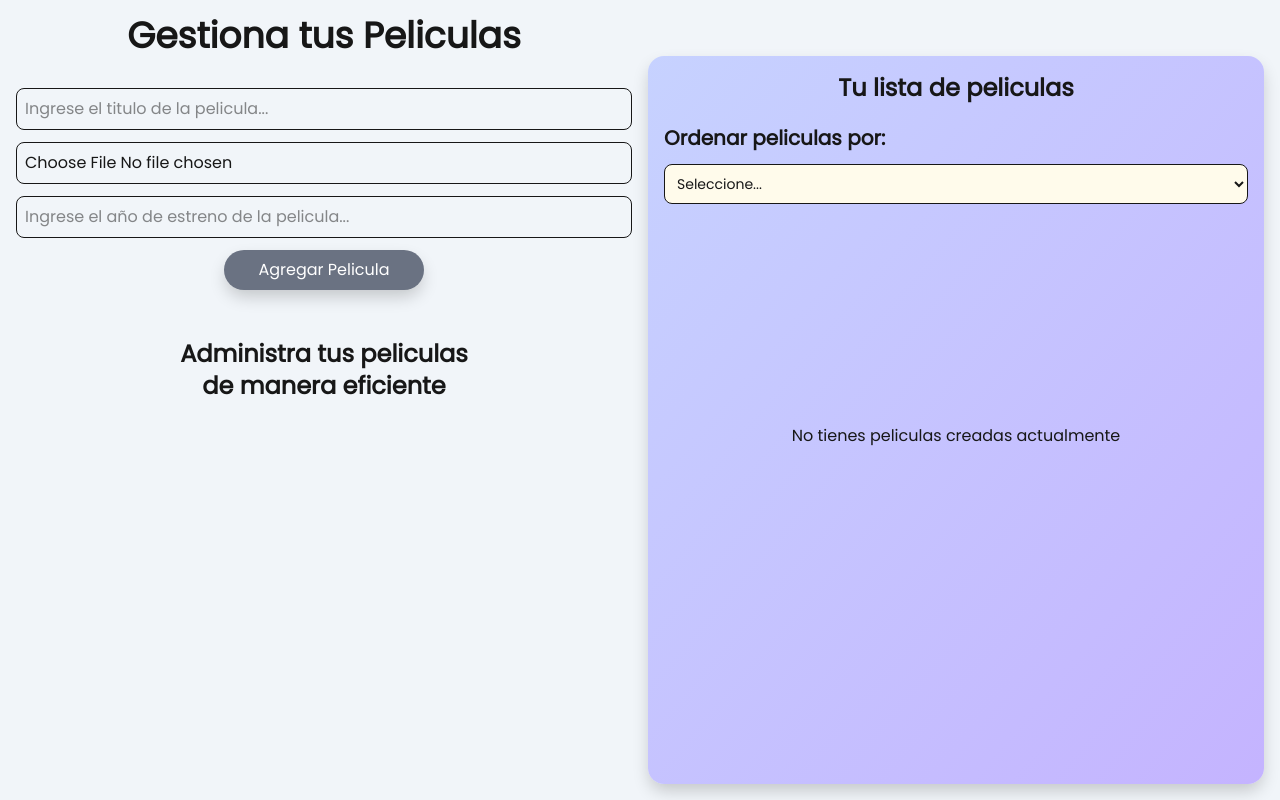
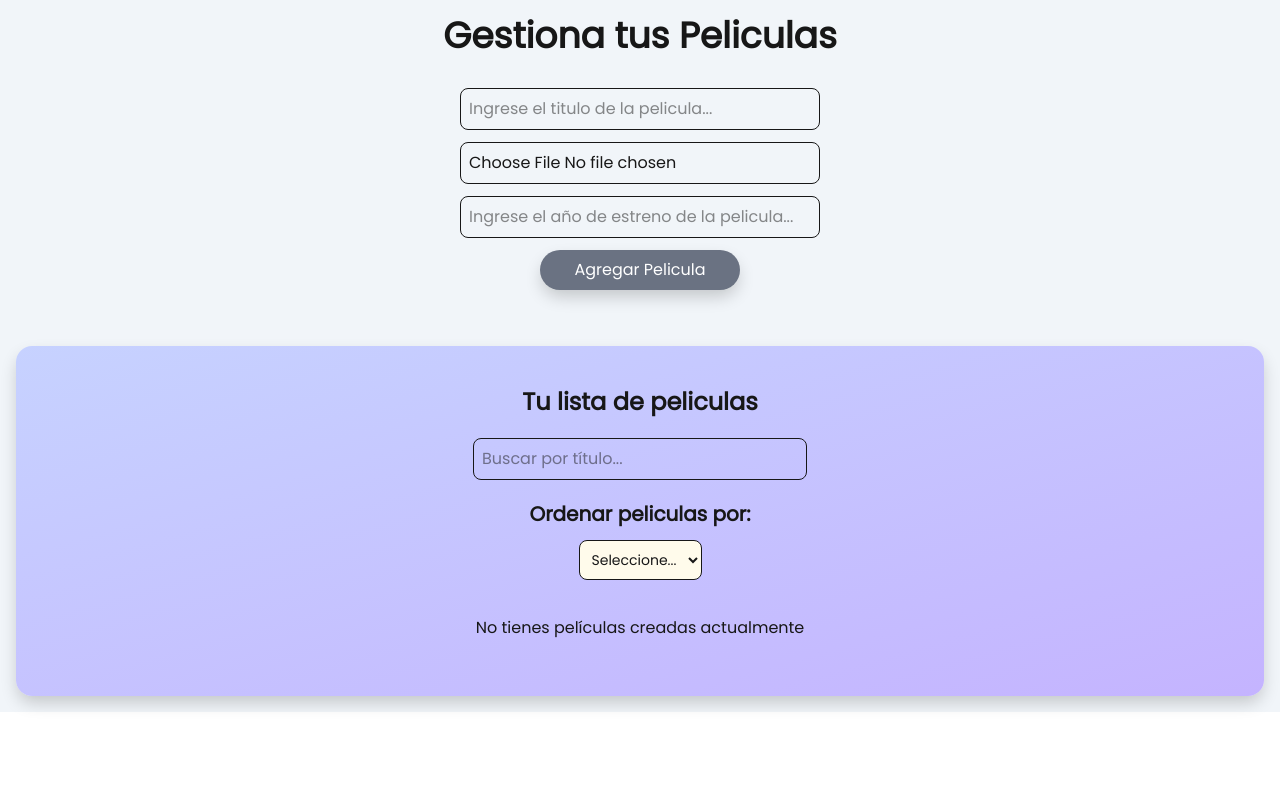
Before and after one commit to camilo520/movies-app, a Next.js app: page / in a window 1280 px wide. Built offline with nearby package versions, Linux system fonts and the light colour scheme.

Commit message:
feat: v2 app

```diff
--- a/src/app/globals.css
+++ b/src/app/globals.css
@@ -69,3 +69,14 @@ body {
   background: #59549c;
   border-radius: 10px;
 }
+
+@keyframes slideOut {
+  to {
+    opacity: 0;
+    transform: translateY(100px);
+  }
+}
+
+.slide-out {
+  animation: slideOut 0.4s forwards;
+}
--- a/src/app/page.tsx
+++ b/src/app/page.tsx
@@ -8,6 +8,7 @@ import Image from "next/image";
 export default function MovieApp() {
   //---Estado para manejar las peliculas---
   const [movies, setMovies] = useState<Movie[]>([]);
+  const [searchMovie, setSearchMovie] = useState("");
 
   //---Estado para manejar el orden de las peliculas---
   const [sortBy, setSortBy] = useState<keyof Movie | "">("");
@@ -32,6 +33,11 @@ export default function MovieApp() {
     setMovies([...movies, newMovie]);
   };
 
+  //---Estado para manejar las peliculas en base a su titulo---
+  const filteredMovies = movies.filter((movie) =>
+    movie.titulo.toLowerCase().includes(searchMovie.toLowerCase())
+  );
+
   //---Función para eliminar un producto de la lista---
   const deleteMovie = (id: number) => {
     const updatedMovies = movies.filter((m) => m.id !== id);
@@ -39,7 +45,7 @@ export default function MovieApp() {
   };
 
   //---Función para ordenar las peliculas---
-  const sortedProducts = [...movies].sort((a, b) => {
+  const sortedProducts = [...filteredMovies].sort((a, b) => {
     if (!sortBy) return 0;
 
     const fieldA = a[sortBy];
@@ -57,35 +63,39 @@ export default function MovieApp() {
   });
 
   return (
-    <div className="p-4 flex flex-row justify-between gap-4 bg-slate-100 h-screen ">
-      <div className="w-1/2">
+    <div className="p-4 flex flex-col justify-center  bg-slate-100 h-full ">
+      <div className="w-full flex justify-center flex-col items-center">
         <h1 className="text-4xl font-bold mb-5 flex justify-center text-center">
           Gestiona tus Peliculas
         </h1>
         <MovieForm movies={movies} onAddMovie={addMovie} />
-        <div className="flex flex-col justify-center p-8 gap-10">
-          <p className="text-center font-bold text-2xl pl-30 pr-30">
-            Administra tus peliculas de manera eficiente
-          </p>
-        </div>
       </div>
-      <div className="pt-10 flex w-1/2 justify-center ">
-        <div className="flex w-full justify-start flex-col gap-5 p-4 rounded-2xl shadow-[0px_8px_17px_-2px_rgba(0,_0,_0,_0.2)] bg-gradient-to-tl from-violet-300 to-indigo-200">
+      <div className="pt-10 flex w-full justify-center ">
+        <div className="flex w-full justify-start flex-col gap-5 p-10 rounded-2xl shadow-[0px_8px_17px_-2px_rgba(0,_0,_0,_0.2)] bg-gradient-to-tl from-violet-300 to-indigo-200">
           <h2 className="text-2xl font-bold self-center text-center">
             Tu lista de peliculas
           </h2>
-          <div className=" flex flex-col justify-start gap-3">
+          <div className="flex flex-col items-center justify-start w-full ">
+            <input
+              type="text"
+              placeholder="Buscar por título..."
+              value={searchMovie}
+              onChange={(e) => setSearchMovie(e.target.value)}
+              className="border p-2 rounded-lg"
+            />
+          </div>
+          <div className=" flex flex-col items-center justify-start w-full gap-3">
             <label className="font-bold text-xl">Ordenar peliculas por: </label>
             <select
               onChange={(e) => setSortBy(e.target.value as keyof Movie)}
               className="border p-2  cursor-pointer text-sm bg-amber-50 rounded-lg"
             >
               <option value="">Seleccione...</option>
-              <option value="nombre">Titulo</option>
+              <option value="titulo">Titulo</option>
               <option value="anio">Año</option>
             </select>
           </div>
-          <div className=" max-h-[600px] overflow-y-auto">
+          <div className=" max-h-[500px] overflow-y-auto">
             <MovieList movies={sortedProducts} onDeleteMovie={deleteMovie} />
           </div>
         </div>
--- a/src/components/MovieItem.tsx
+++ b/src/components/MovieItem.tsx
@@ -1,47 +1,62 @@
-import React from "react";
+import React, { useState } from "react";
 import type { MovieItemProps } from "../types/MovieType";
 import Image from "next/image";
 
 //---Componente para mostrar una pelicula---
 const MovieItem: React.FC<MovieItemProps> = ({ movie, onDeleteMovie }) => {
-  console.log(movie.id);
+  //---Estado para manejar la animación de eliminación---
+  const [isRemoving, setIsRemoving] = useState(false);
+
+  //---Función para eliminar una pelicula de la lista---
+  const handleDelete = () => {
+    setIsRemoving(true);
+    setTimeout(() => {
+      onDeleteMovie(movie.id);
+    }, 500);
+  };
 
   return (
-    <li className="p-2 ">
-      <div className="shadow-[0px_0px_8px_0px_rgba(0,_0,_0,_0.2)] p-2 rounded mb-2 flex justify-between items-center">
+    <div
+      className={`p-2 max-w-[400px] transition-all ${
+        isRemoving ? "slide-out" : ""
+      }`}
+    >
+      <div className="shadow-[0px_0px_8px_0px_rgba(0,_0,_0,_0.2)] p-2 rounded-2xl mb-2 flex  justify-center items-center flex-col ">
         <div>
           <Image
             src={movie.poster}
             alt={`Poster de ${movie.titulo}`}
-            className="w-24 h-auto rounded"
-            width={100}
-            height={100}
+            className="rounded-2xl"
+            width={300}
+            height={300}
           />
 
-          <p className="text-xl ">
-            <strong>{movie.titulo}</strong>
+          <p className="text-xl text-center">
+            <strong>Titulo: {" " + movie.titulo}</strong>
           </p>
-          <p>
+          <p className="text-center">
             <strong>
               Año:
-              {movie.anio}
+              {" " + movie.anio}
             </strong>
           </p>
         </div>
+        <div>
           <button
-          onClick={() => onDeleteMovie(movie.id)}
-          className="bg-red-400  w-[40px] rounded cursor-pointer  hover:bg-red-500"
+            onClick={handleDelete}
+            className="bg-red-400  w-[30px] rounded cursor-pointer  hover:bg-red-500"
           >
             <img
               src={"/assets/trash.svg"}
               alt="trash"
-            width={100}
-            height={100}
+              width={50}
+              height={50}
               className="hover:invert-[.99]"
             />
           </button>
         </div>
-    </li>
+      </div>
+    </div>
   );
 };
 
--- a/src/components/MovieList.tsx
+++ b/src/components/MovieList.tsx
@@ -5,10 +5,9 @@ import type { MovieListProps } from "../types/MovieType";
 //---Componente para mostrar la lista de peliculas---
 const MovieList: React.FC<MovieListProps> = ({ movies, onDeleteMovie }) => {
   return (
-    <div>
+    <div className="flex p-4 flex justify-center items-center flex-col">
       {movies.length ? (
-        <ul>
-          <div>
+        <div className="flex flex-wrap gap-4 h-full">
           {movies.map((movie) => (
             <MovieItem
               key={movie.id}
@@ -17,11 +16,10 @@ const MovieList: React.FC<MovieListProps> = ({ movies, onDeleteMovie }) => {
             />
           ))}
         </div>
-        </ul>
       ) : (
-        <div className="flex flex-col mt-50">
-          <p className="flex self-center justify-center text-center">
-            No tienes peliculas creadas actualmente
+        <div className="flex flex-col justify-center">
+          <p className="self-center text-center">
+            No tienes películas creadas actualmente
           </p>
         </div>
       )}
```
Lines whose indentation alone changed are shown as unchanged.
